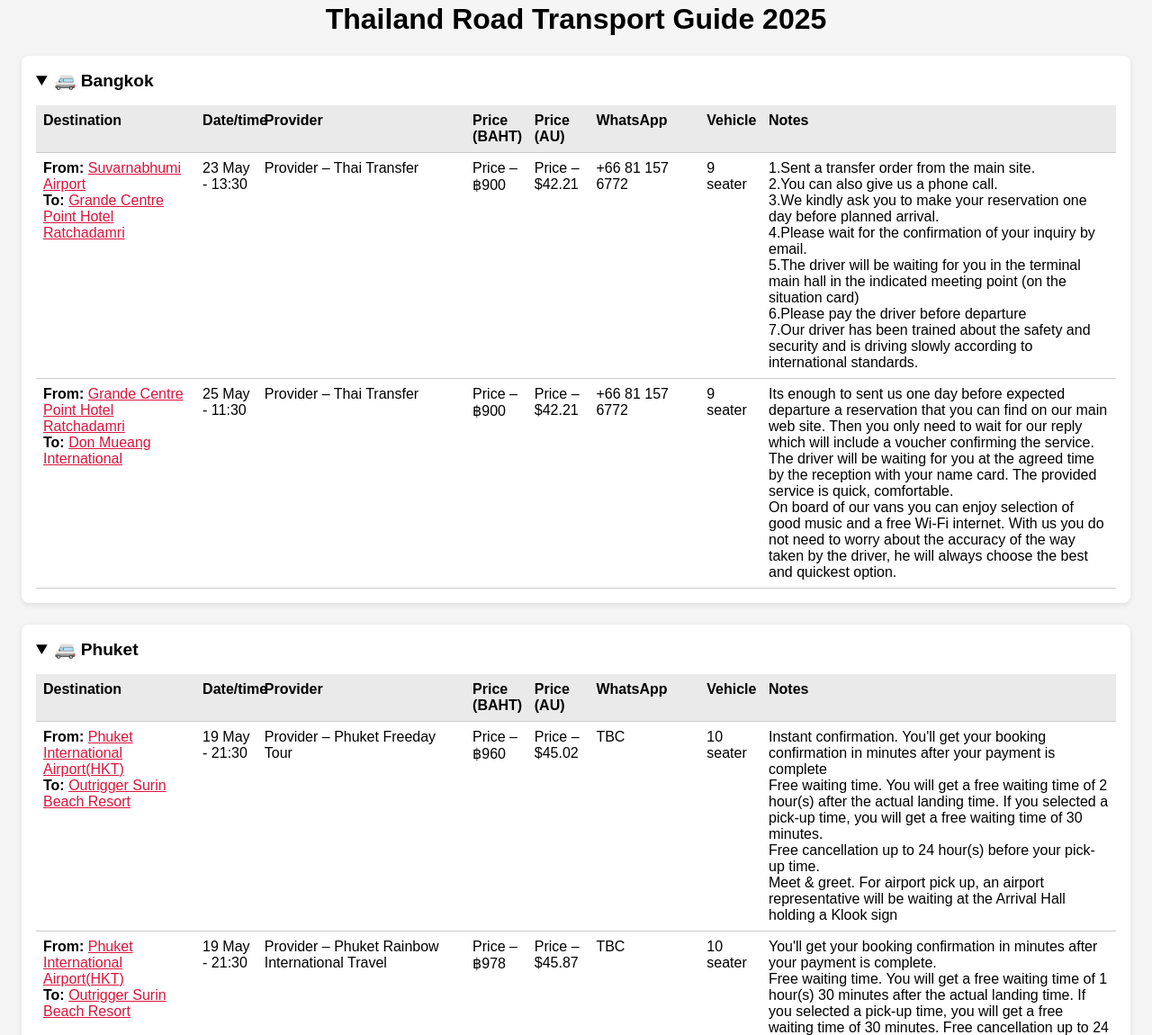
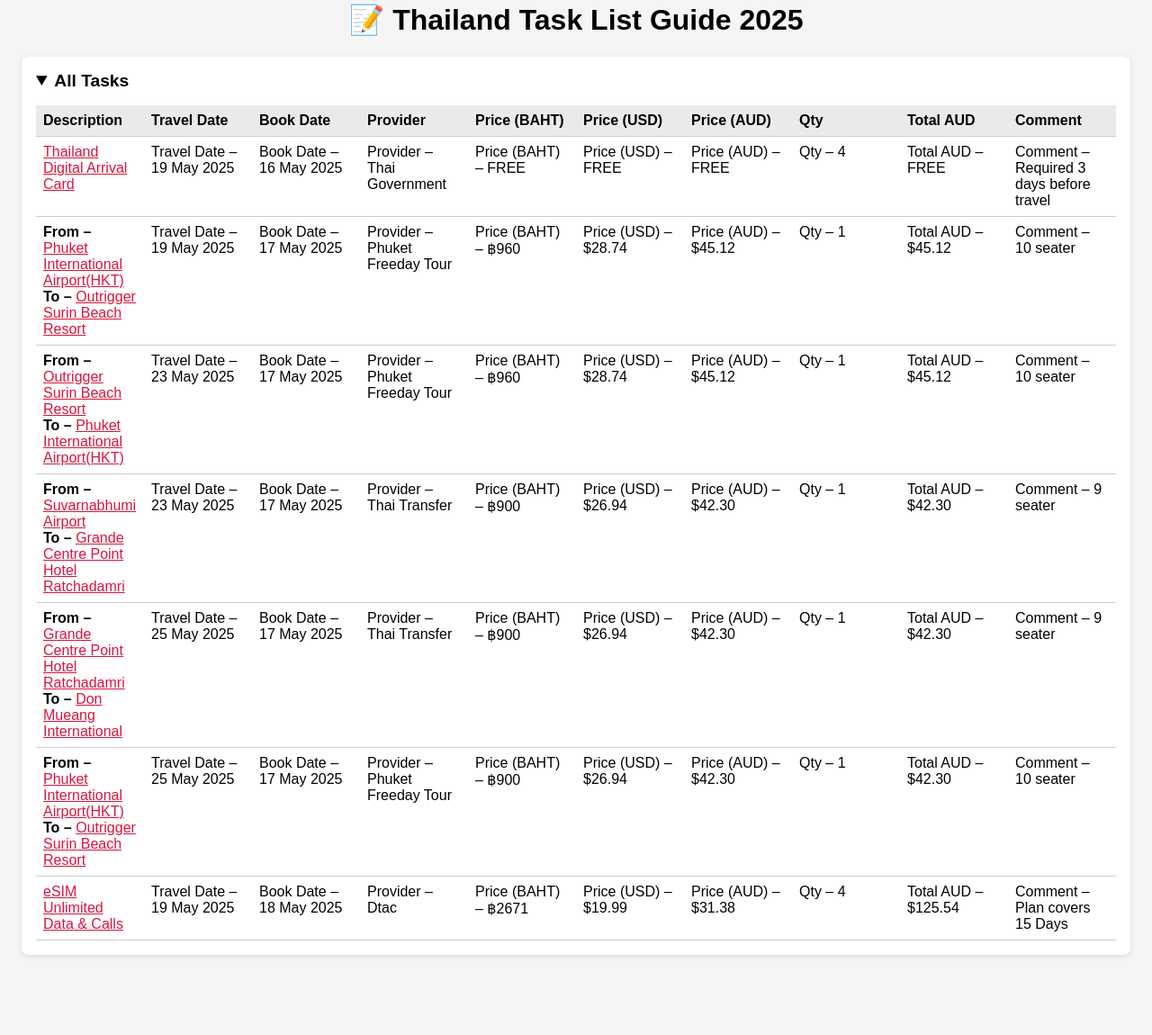
Before and after one commit to Thailand-2025/task-list-guide, a plain HTML site: page index.html in a window 1280 px wide. Shown: the part 42-1192 px from the top of the page at 90% size. After the commit the page ends 1151 px from the top, so only its background shows below. Drawn offline with Linux system fonts and the light colour scheme.

Commit message:
Add files via upload

```diff
--- a/index.html
+++ b/index.html
@@ -1,143 +1,123 @@
-
 <!DOCTYPE html>
-
 <html lang="en">
 <head>
 <meta charset="utf-8"/>
-<meta content="width=device-width, initial-scale=1.0" name="viewport"/>
-<title>Thailand Road Transport Guide 2025</title>
+<meta name="viewport" content="width=device-width, initial-scale=1.0"/>
+<title>Thailand Task List Guide 2025</title>
+
+<link rel="manifest" href="/task-list-guide/assets/manifest.json">
+<link rel="icon" href="/task-list-guide/assets/icons/icon-192x192.png" type="image/png">
+<link rel="apple-touch-icon" href="/task-list-guide/assets/icons/icon-192x192.png">
+
 <style>
-    body {
-      font-family: sans-serif;
-      background: #f5f5f5;
-      padding: 1em;
-    }
-    h1 {
-      text-align: center;
-    }
-    details {
-      margin-bottom: 1.5em;
-      background: white;
-      border-radius: 8px;
-      padding: 1em;
-      box-shadow: 0 2px 6px rgba(0,0,0,0.1);
-    }
-    summary {
-      font-size: 1.2em;
-      font-weight: bold;
-      cursor: pointer;
-    }
-    table {
-      width: 100%;
-      border-collapse: collapse;
-      margin-top: 1em;
-      table-layout: fixed;
-    }
-    th, td {
-      padding: 0.5em;
-      text-align: left;
-      border-bottom: 1px solid #ccc;
-      vertical-align: top;
-    }
-    th {
-      background: #eaeaea;
-    }
-    td a {
-      color: #DC143C;
-      text-decoration: underline;
-    }
-    @media (max-width: 600px) {
-      table, thead, tbody, th, td, tr {
-        display: block;
-      }
-      th {
-        position: absolute;
-        top: -9999px;
-        left: -9999px;
-      }
-      td {
-        padding-left: 1em;
-        padding-top: 0.5em;
-        border: none;
-        border-bottom: 1px solid #ddd;
-        text-align: left;
-      }
-    }
-  </style>
+  body { font-family: sans-serif; background: #f5f5f5; padding: 1em; }
+  h1 { text-align: center; }
+  details { margin-bottom: 1.5em; background: white; border-radius: 8px; padding: 1em; box-shadow: 0 2px 6px rgba(0,0,0,0.1); }
+  summary { font-size: 1.2em; font-weight: bold; cursor: pointer; }
+  table { width: 100%; border-collapse: collapse; margin-top: 1em; table-layout: fixed; }
+  th, td { padding: 0.5em; text-align: left; border-bottom: 1px solid #ccc; vertical-align: top; }
+  th { background: #eaeaea; }
+  @media (max-width: 600px) {
+    table, thead, tbody, th, td, tr { display: block; }
+    th { position: absolute; top: -9999px; left: -9999px; }
+    td { padding-left: 1em; padding-top: 0.5em; border: none; border-bottom: 1px solid #ddd; }
+  }
+</style>
 </head>
 <body>
-<h1>Thailand Road Transport Guide 2025</h1>
+<h1>📝 Thailand Task List Guide 2025</h1>
 <details open>
-<summary>🚐 Bangkok</summary>
-
+<summary>All Tasks</summary>
 <table>
 <thead>
-  <tr>
-    <th style="width:15%">Destination</th>
-    <th style="width:5%">Date/time</th>
-    <th style="width:20%">Provider</th>
-    <th style="width:5%">Price (BAHT)</th>
-    <th style="width:5%">Price (AU)</th>
-    <th style="width:10%">WhatsApp</th>
-    <th style="width:5%">Vehicle</th>
-    <th style="width:35%">Notes</th>
-  </tr>
+<tr><th>Description</th><th>Travel Date</th><th>Book Date</th><th>Provider</th><th>Price (BAHT)</th><th>Price (USD)</th><th>Price (AUD)</th><th>Qty</th><th>Total AUD</th><th>Comment</th></tr>
 </thead>
 <tbody>
-
-    <tr><td>
-        <strong style="color:black;">From:</strong> <a href="https://www.thaitransfers.com/" target="_blank" rel="noopener noreferrer">Suvarnabhumi Airport</a><br/>
-        <strong style="color:black;">To:</strong> <a href="https://www.thaitransfers.com/" target="_blank" rel="noopener noreferrer">Grande Centre Point Hotel Ratchadamri</a>
-      </td><td>23 May - 13:30</td><td>Provider – Thai Transfer</td><td>Price – ฿900</td><td>Price – $42.21</td><td>+66 81 157 6772</td><td>9 seater</td><td>1.Sent a transfer order from the main site.<br/>2.You can also give us a phone call.<br/>3.We kindly ask you to make your reservation one day before planned arrival.<br/>4.Please wait for the confirmation of your inquiry by email.<br/>5.The driver will be waiting for you in the terminal main hall in the indicated meeting point (on the situation card)<br/>6.Please pay the driver before departure<br/>7.Our driver has been trained about the safety and security and is driving slowly according to international standards.</td></tr>
-    <tr><td>
-        <strong style="color:black;">From:</strong> <a href="https://www.thaitransfers.com/" target="_blank" rel="noopener noreferrer">Grande Centre Point Hotel Ratchadamri</a><br/>
-        <strong style="color:black;">To:</strong> <a href="https://www.thaitransfers.com/" target="_blank" rel="noopener noreferrer">Don Mueang International</a>
-      </td><td>25 May - 11:30</td><td>Provider – Thai Transfer</td><td>Price – ฿900</td><td>Price – $42.21</td><td>+66 81 157 6772</td><td>9 seater</td><td>Its enough to sent us one day before expected departure a reservation that you can find on our main web site. Then you only need to wait for our reply which will include a voucher confirming the service.<br/>The driver will be waiting for you at the agreed time by the reception with your name card. The provided service is quick, comfortable.<br/>On board of our vans you can enjoy selection of good music and a free Wi-Fi internet. With us you do not need to worry about the accuracy of the way taken by the driver, he will always choose the best and quickest option.</td></tr>
+<tr>
+  <td><a href="https://tdac.immigration.go.th/" style="color:#DC143C; text-decoration: underline;" target="_blank" rel="noopener noreferrer">Thailand Digital Arrival Card</a></td>
+  <td>Travel Date – 19 May 2025</td>
+  <td>Book Date – 16 May 2025</td>
+  <td>Provider – Thai Government</td>
+  <td>Price (BAHT) – FREE</td>
+  <td>Price (USD) – FREE</td>
+  <td>Price (AUD) – FREE</td>
+  <td>Qty – 4</td>
+  <td>Total AUD – FREE</td>
+  <td>Comment – Required 3 days before travel</td>
+</tr><tr>
+  <td><strong>From – </strong><a href="https://www.klook.com/en-AU/airport-transfers/results/?flightDirection=1&from=Phuket%20International%20Airport%28HKT%29&to=Outrigger%20Surin%20Beach%20Resort&address=121%2F1%20Moo%203,%20Srisunthorn%20Rd%20Cheng%20Talay,%20%E0%B8%95%E0%B8%B3%E0%B8%9A%E0%B8%A5%E0%B9%80%E0%B8%8A%E0%B8%B4%E0%B8%87%E0%B8%97%E0%B8%B0%E0%B9%80%E0%B8%A5%20%E0%B8%AD%E0%B8%B3%E0%B9%80%E0%B8%A0%E0%B8%AD%E0%B8%96%E0%B8%A5%E0%B8%B2%E0%B8%87%20%E0%B8%A0%E0%B8%B9%E0%B9%80%E0%B8%81%E0%B9%87%E0%B8%95%2083110,%20Thailand&lat=8.1132002&long=98.3169022&poiId=&poi_lat=7.9769193&poi_long=98.2804206&time=2025-05-19%2021%3A30&pas=4&code=HKT&place=ChIJT2IhdsE3UDARjFymk0TnpYM&ac=1&kcid=7&flightNo=&originCode=&spm=AirportTransfer_SearchResult.TopNavigation.SelectCurrency&clickId=53cd5d1b6d" style="color:#DC143C; text-decoration: underline;" target="_blank" rel="noopener noreferrer">Phuket International Airport(HKT)</a><br/>
+<strong>To – </strong><a href="https://www.klook.com/en-AU/airport-transfers/results/?flightDirection=1&from=Phuket%20International%20Airport%28HKT%29&to=Outrigger%20Surin%20Beach%20Resort&address=121%2F1%20Moo%203,%20Srisunthorn%20Rd%20Cheng%20Talay,%20%E0%B8%95%E0%B8%B3%E0%B8%9A%E0%B8%A5%E0%B9%80%E0%B8%8A%E0%B8%B4%E0%B8%87%E0%B8%97%E0%B8%B0%E0%B9%80%E0%B8%A5%20%E0%B8%AD%E0%B8%B3%E0%B9%80%E0%B8%A0%E0%B8%AD%E0%B8%96%E0%B8%A5%E0%B8%B2%E0%B8%87%20%E0%B8%A0%E0%B8%B9%E0%B9%80%E0%B8%81%E0%B9%87%E0%B8%95%2083110,%20Thailand&lat=8.1132002&long=98.3169022&poiId=&poi_lat=7.9769193&poi_long=98.2804206&time=2025-05-19%2021%3A30&pas=4&code=HKT&place=ChIJT2IhdsE3UDARjFymk0TnpYM&ac=1&kcid=7&flightNo=&originCode=&spm=AirportTransfer_SearchResult.TopNavigation.SelectCurrency&clickId=53cd5d1b6d" style="color:#DC143C; text-decoration: underline;" target="_blank" rel="noopener noreferrer">Outrigger Surin Beach Resort</a></td>
+  <td>Travel Date – 19 May 2025</td>
+  <td>Book Date – 17 May 2025</td>
+  <td>Provider – Phuket Freeday Tour</td>
+  <td>Price (BAHT) – ฿960</td>
+  <td>Price (USD) – $28.74</td>
+  <td>Price (AUD) – $45.12</td>
+  <td>Qty – 1</td>
+  <td>Total AUD – $45.12</td>
+  <td>Comment – 10 seater</td>
+</tr><tr>
+  <td><strong>From – </strong><a href="https://www.klook.com/en-AU/airport-transfers/results/?flightDirection=1&from=Phuket%20International%20Airport(HKT)&to=Outrigger%20Surin%20Beach%20Resort&address=121%2F1%20Moo%203%2C%20Srisunthorn%20Rd%20Cheng%20Talay%2C%20%E0%B8%95%E0%B8%B3%E0%B8%9A%E0%B8%A5%E0%B9%80%E0%B8%8A%E0%B8%B4%E0%B8%87%E0%B8%97%E0%B8%B0%E0%B9%80%E0%B8%A5%20%E0%B8%AD%E0%B8%B3%E0%B9%80%E0%B8%A0%E0%B8%AD%E0%B8%96%E0%B8%A5%E0%B8%B2%E0%B8%87%20%E0%B8%A0%E0%B8%B9%E0%B9%80%E0%B8%81%E0%B9%87%E0%B8%95%2083110%2C%20Thailand&lat=8.1132002&long=98.3169022&poiId=&poi_lat=7.9769193&poi_long=98.2804206&time=2025-05-23%2009%3A30&pas=4&code=HKT&place=ChIJT2IhdsE3UDARjFymk0TnpYM&ac=1&kcid=7&flightNo=&originCode=&spm=AirportTransfer_SearchResult.SearchBtn&clickId=d77c19523b" style="color:#DC143C; text-decoration: underline;" target="_blank" rel="noopener noreferrer">Outrigger Surin Beach Resort</a><br/>
+<strong>To – </strong><a href="https://www.klook.com/en-AU/airport-transfers/results/?flightDirection=1&from=Phuket%20International%20Airport(HKT)&to=Outrigger%20Surin%20Beach%20Resort&address=121%2F1%20Moo%203%2C%20Srisunthorn%20Rd%20Cheng%20Talay%2C%20%E0%B8%95%E0%B8%B3%E0%B8%9A%E0%B8%A5%E0%B9%80%E0%B8%8A%E0%B8%B4%E0%B8%87%E0%B8%97%E0%B8%B0%E0%B9%80%E0%B8%A5%20%E0%B8%AD%E0%B8%B3%E0%B9%80%E0%B8%A0%E0%B8%AD%E0%B8%96%E0%B8%A5%E0%B8%B2%E0%B8%87%20%E0%B8%A0%E0%B8%B9%E0%B9%80%E0%B8%81%E0%B9%87%E0%B8%95%2083110%2C%20Thailand&lat=8.1132002&long=98.3169022&poiId=&poi_lat=7.9769193&poi_long=98.2804206&time=2025-05-23%2009%3A30&pas=4&code=HKT&place=ChIJT2IhdsE3UDARjFymk0TnpYM&ac=1&kcid=7&flightNo=&originCode=&spm=AirportTransfer_SearchResult.SearchBtn&clickId=d77c19523b" style="color:#DC143C; text-decoration: underline;" target="_blank" rel="noopener noreferrer">Phuket International Airport(HKT)</a></td>
+  <td>Travel Date – 23 May 2025</td>
+  <td>Book Date – 17 May 2025</td>
+  <td>Provider – Phuket Freeday Tour</td>
+  <td>Price (BAHT) – ฿960</td>
+  <td>Price (USD) – $28.74</td>
+  <td>Price (AUD) – $45.12</td>
+  <td>Qty – 1</td>
+  <td>Total AUD – $45.12</td>
+  <td>Comment – 10 seater</td>
+</tr><tr>
+  <td><strong>From – </strong><a href="https://www.thaitransfers.com/" style="color:#DC143C; text-decoration: underline;" target="_blank" rel="noopener noreferrer">Suvarnabhumi Airport</a><br/>
+<strong>To – </strong><a href="https://www.thaitransfers.com/" style="color:#DC143C; text-decoration: underline;" target="_blank" rel="noopener noreferrer">Grande Centre Point Hotel Ratchadamri</a></td>
+  <td>Travel Date – 23 May 2025</td>
+  <td>Book Date – 17 May 2025</td>
+  <td>Provider – Thai Transfer</td>
+  <td>Price (BAHT) – ฿900</td>
+  <td>Price (USD) – $26.94</td>
+  <td>Price (AUD) – $42.30</td>
+  <td>Qty – 1</td>
+  <td>Total AUD – $42.30</td>
+  <td>Comment – 9 seater</td>
+</tr><tr>
+  <td><strong>From – </strong><a href="https://www.thaitransfers.com/" style="color:#DC143C; text-decoration: underline;" target="_blank" rel="noopener noreferrer">Grande Centre Point Hotel Ratchadamri</a><br/>
+<strong>To – </strong><a href="https://www.thaitransfers.com/" style="color:#DC143C; text-decoration: underline;" target="_blank" rel="noopener noreferrer">Don Mueang International</a></td>
+  <td>Travel Date – 25 May 2025</td>
+  <td>Book Date – 17 May 2025</td>
+  <td>Provider – Thai Transfer</td>
+  <td>Price (BAHT) – ฿900</td>
+  <td>Price (USD) – $26.94</td>
+  <td>Price (AUD) – $42.30</td>
+  <td>Qty – 1</td>
+  <td>Total AUD – $42.30</td>
+  <td>Comment – 9 seater</td>
+</tr><tr>
+  <td><strong>From – </strong><a href="https://www.klook.com/en-AU/airport-transfers/results/?flightDirection=1&from=Phuket%20International%20Airport(HKT)&to=Outrigger%20Surin%20Beach%20Resort&address=121%2F1%20Moo%203%2C%20Srisunthorn%20Rd%20Cheng%20Talay%2C%20%E0%B8%95%E0%B8%B3%E0%B8%9A%E0%B8%A5%E0%B9%80%E0%B8%8A%E0%B8%B4%E0%B8%87%E0%B8%97%E0%B8%B0%E0%B9%80%E0%B8%A5%20%E0%B8%AD%E0%B8%B3%E0%B9%80%E0%B8%A0%E0%B8%AD%E0%B8%96%E0%B8%A5%E0%B8%B2%E0%B8%87%20%E0%B8%A0%E0%B8%B9%E0%B9%80%E0%B8%81%E0%B9%87%E0%B8%95%2083110%2C%20Thailand&lat=8.1132002&long=98.3169022&poiId=&poi_lat=7.9769193&poi_long=98.2804206&time=2025-05-25%2014%3A30&pas=4&code=HKT&place=ChIJT2IhdsE3UDARjFymk0TnpYM&ac=1&kcid=7&flightNo=&originCode=&spm=AirportTransfer_SearchResult.SearchBtn&clickId=11314-ed1-e83b-4e20-8f95-d41e14e429a5" style="color:#DC143C; text-decoration: underline;" target="_blank" rel="noopener noreferrer">Phuket International Airport(HKT)</a><br/>
+<strong>To – </strong><a href="https://www.klook.com/en-AU/airport-transfers/results/?flightDirection=1&from=Phuket%20International%20Airport(HKT)&to=Outrigger%20Surin%20Beach%20Resort&address=121%2F1%20Moo%203%2C%20Srisunthorn%20Rd%20Cheng%20Talay%2C%20%E0%B8%95%E0%B8%B3%E0%B8%9A%E0%B8%A5%E0%B9%80%E0%B8%8A%E0%B8%B4%E0%B8%87%E0%B8%97%E0%B8%B0%E0%B9%80%E0%B8%A5%20%E0%B8%AD%E0%B8%B3%E0%B9%80%E0%B8%A0%E0%B8%AD%E0%B8%96%E0%B8%A5%E0%B8%B2%E0%B8%87%20%E0%B8%A0%E0%B8%B9%E0%B9%80%E0%B8%81%E0%B9%87%E0%B8%95%2083110%2C%20Thailand&lat=8.1132002&long=98.3169022&poiId=&poi_lat=7.9769193&poi_long=98.2804206&time=2025-05-25%2014%3A30&pas=4&code=HKT&place=ChIJT2IhdsE3UDARjFymk0TnpYM&ac=1&kcid=7&flightNo=&originCode=&spm=AirportTransfer_SearchResult.SearchBtn&clickId=11314-ed1-e83b-4e20-8f95-d41e14e429a5" style="color:#DC143C; text-decoration: underline;" target="_blank" rel="noopener noreferrer">Outrigger Surin Beach Resort</a></td>
+  <td>Travel Date – 25 May 2025</td>
+  <td>Book Date – 17 May 2025</td>
+  <td>Provider – Phuket Freeday Tour</td>
+  <td>Price (BAHT) – ฿900</td>
+  <td>Price (USD) – $26.94</td>
+  <td>Price (AUD) – $42.30</td>
+  <td>Qty – 1</td>
+  <td>Total AUD – $42.30</td>
+  <td>Comment – 10 seater</td>
+</tr><tr>
+  <td><a href="https://esimthailand.com/product/esim-thailand-unlimited-data-calls-plan/" style="color:#DC143C; text-decoration: underline;" target="_blank" rel="noopener noreferrer">eSIM Unlimited Data & Calls</a></td>
+  <td>Travel Date – 19 May 2025</td>
+  <td>Book Date – 18 May 2025</td>
+  <td>Provider – Dtac</td>
+  <td>Price (BAHT) – ฿2671</td>
+  <td>Price (USD) – $19.99</td>
+  <td>Price (AUD) – $31.38</td>
+  <td>Qty – 4</td>
+  <td>Total AUD – $125.54</td>
+  <td>Comment – Plan covers 15 Days</td>
+</tr>
 </tbody>
-</table></details>
-<details open>
-<summary>🚐 Phuket</summary>
-
-<table>
-<thead>
-  <tr>
-    <th style="width:15%">Destination</th>
-    <th style="width:5%">Date/time</th>
-    <th style="width:20%">Provider</th>
-    <th style="width:5%">Price (BAHT)</th>
-    <th style="width:5%">Price (AU)</th>
-    <th style="width:10%">WhatsApp</th>
-    <th style="width:5%">Vehicle</th>
-    <th style="width:35%">Notes</th>
-  </tr>
-</thead>
-<tbody>
-
-    <tr><td>
-        <strong style="color:black;">From:</strong> <a href="klook - Phuket Freeday Tour" target="_blank" rel="noopener noreferrer">Phuket International Airport(HKT)</a><br/>
-        <strong style="color:black;">To:</strong> <a href="klook - Phuket Freeday Tour" target="_blank" rel="noopener noreferrer">Outrigger Surin Beach Resort</a>
-      </td><td>19 May - 21:30</td><td>Provider – Phuket Freeday Tour</td><td>Price – ฿960</td><td>Price – $45.02</td><td>TBC</td><td>10 seater</td><td>Instant confirmation. You'll get your booking confirmation in minutes after your payment is complete<br/>Free waiting time. You will get a free waiting time of 2 hour(s) after the actual landing time. If you selected a pick-up time, you will get a free waiting time of 30 minutes.<br/>Free cancellation up to 24 hour(s) before your pick-up time.<br/>Meet & greet. For airport pick up, an airport representative will be waiting at the Arrival Hall holding a Klook sign</td></tr>
-    <tr><td>
-        <strong style="color:black;">From:</strong> <a href="klook - Phuket Rainbow International " target="_blank" rel="noopener noreferrer">Phuket International Airport(HKT)</a><br/>
-        <strong style="color:black;">To:</strong> <a href="klook - Phuket Rainbow International " target="_blank" rel="noopener noreferrer">Outrigger Surin Beach Resort</a>
-      </td><td>19 May - 21:30</td><td>Provider – Phuket Rainbow International Travel</td><td>Price – ฿978</td><td>Price – $45.87</td><td>TBC</td><td>10 seater</td><td>You'll get your booking confirmation in minutes after your payment is complete.<br/>Free waiting time. You will get a free waiting time of 1 hour(s) 30 minutes after the actual landing time. If you selected a pick-up time, you will get a free waiting time of 30 minutes. Free cancellation up to 24 hour(s) before your pick-up time.<br/>Verified for safety. Our verified operators are required to follow strict quality standards to ensure a safe and reliable experience. Enjoy fixed-price pick-ups with trusted partners.<br/>Meet & greet. Meet the operator's airport representative at the meeting point. Look out for a sign with Klook logo and the operator's name.</td></tr>
-    <tr><td>
-        <strong style="color:black;">From:</strong> <a href="klook - I Asia (Thailand)" target="_blank" rel="noopener noreferrer">Phuket International Airport(HKT)</a><br/>
-        <strong style="color:black;">To:</strong> <a href="klook - I Asia (Thailand)" target="_blank" rel="noopener noreferrer">Outrigger Surin Beach Resort</a>
-      </td><td>19 May - 21:30</td><td>Provider – I Asia (Thailand)</td><td>Price – ฿978</td><td>Price – $45.87</td><td>TBC</td><td>10 seater</td><td>Guaranteed model: Toyota Commuter 8pax Van.<br/>The supplier will give you the exact car model you selected.<br/>Instant confirmation. You'll get your booking confirmation in minutes after your payment is complete<br/>Free waiting time. You will get a free waiting time of 2 hour(s) after the actual landing time. If you selected a pick-up time, you will get a free waiting time of 30 minutes.<br/>Free cancellation up to 12 hour(s) before your pick-up time.<br/>Verified for safety. Our verified operators are required to follow strict quality standards to ensure a safe and reliable experience. Enjoy fixed-price pick-ups with trusted partners.<br/>Meet & greet. Driver will be waiting to escort you to your vehicle upon your arrival</td></tr>
-    <tr><td>
-        <strong style="color:black;">From:</strong> <a href="klook - Phuket Freeday Tour" target="_blank" rel="noopener noreferrer">Outrigger Surin Beach Resort</a><br/>
-        <strong style="color:black;">To:</strong> <a href="klook - Phuket Freeday Tour" target="_blank" rel="noopener noreferrer">Phuket International Airport(HKT)</a>
-      </td><td>28 May - 19:00</td><td>Provider – Phuket Freeday Tour</td><td>Price – ฿900</td><td>Price – $42.21</td><td>TBC</td><td>10 seater</td><td>Instant confirmation. You'll get your booking confirmation in minutes after your payment is complete.<br/>Free waiting time. The driver will wait for 30 minutes after arriving. You may be charged extra fees after that time.<br/>If you get picked up between 21:00-23:59, you may be charged for the night-time service. You can pay the extra charge in cash directly to the driver.<br/>Free cancellation up to 24 hour(s) before your pick-up time.<br/>Meet & greet. Driver will be waiting to escort you to your vehicle upon your arrival. The driver will wait at your chosen pick up location while holding a sign of the lead traveller's name.</td></tr>
-    <tr><td>
-        <strong style="color:black;">From:</strong> <a href="klook - Phuket Rainbow International " target="_blank" rel="noopener noreferrer">Outrigger Surin Beach Resort</a><br/>
-        <strong style="color:black;">To:</strong> <a href="klook - Phuket Rainbow International " target="_blank" rel="noopener noreferrer">Phuket International Airport(HKT)</a>
-      </td><td>19 May - 21:30</td><td>Provider – Phuket Rainbow International Travel</td><td>Price – ฿978</td><td>Price – $45.87</td><td>TBC</td><td>10 seater</td><td>Instant confirmation. You'll get your booking confirmation in minutes after your payment is complete<br/>Free waiting time. The driver will wait for 30 minutes after arriving. You may be charged extra fees after that time.<br/>If you get picked up between 21:00-23:59, you may be charged for the night-time service. You can pay the extra charge in cash directly to the driver.<br/>Free cancellation up to 24 hour(s) before your pick-up time.<br/>Verified for safety. Our verified operators are required to follow strict quality standards to ensure a safe and reliable experience. Enjoy fixed-price pick-ups with trusted partners.<br/>Meet & greet. The driver will wait at your chosen pick up location while holding a sign of the lead traveller's name. Your driver will meet you at the lobby. Look out for a sign with your name.</td></tr>
-    <tr><td>
-        <strong style="color:black;">From:</strong> <a href="klook - I Asia (Thailand)" target="_blank" rel="noopener noreferrer">Outrigger Surin Beach Resort</a><br/>
-        <strong style="color:black;">To:</strong> <a href="klook - I Asia (Thailand)" target="_blank" rel="noopener noreferrer">Phuket International Airport(HKT)</a>
-      </td><td>19 May - 21:30</td><td>Provider – I Asia (Thailand)</td><td>Price – ฿978</td><td>Price – $45.87</td><td>TBC</td><td>10 seater</td><td>Guaranteed model: Toyota Commuter 8pax Van.<br/>The supplier will give you the exact car model you selected.<br/>Instant confirmation. You'll get your booking confirmation in minutes after your payment is complete.<br/>Free waiting time. The driver will wait for 30 minutes after arriving. You may be charged extra fees after that time.<br/>Free cancellation up to 12 hour(s) before your pick-up time.<br/>Verified for safety. Our verified operators are required to follow strict quality standards to ensure a safe and reliable experience. Enjoy fixed-price pick-ups with trusted partners.<br/>Meet & greet. The driver will wait at your chosen pick up location while holding a sign of the lead traveller's name.<br/>Express route. Cuts down on travel time and covers any road tolls between BKK and DMK.</td></tr>
-</tbody>
-</table></details>
+</table>
+</details>
 </body>
 </html>
```
